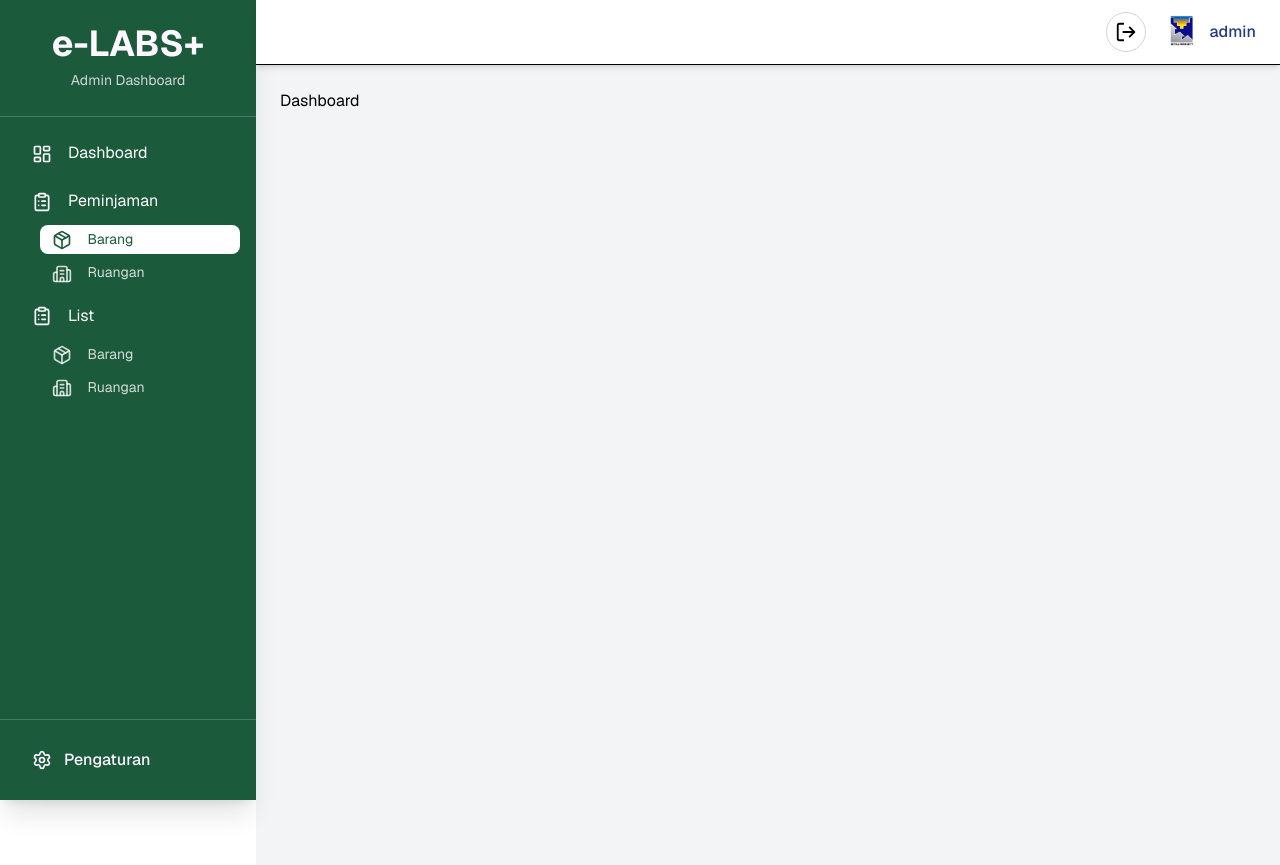
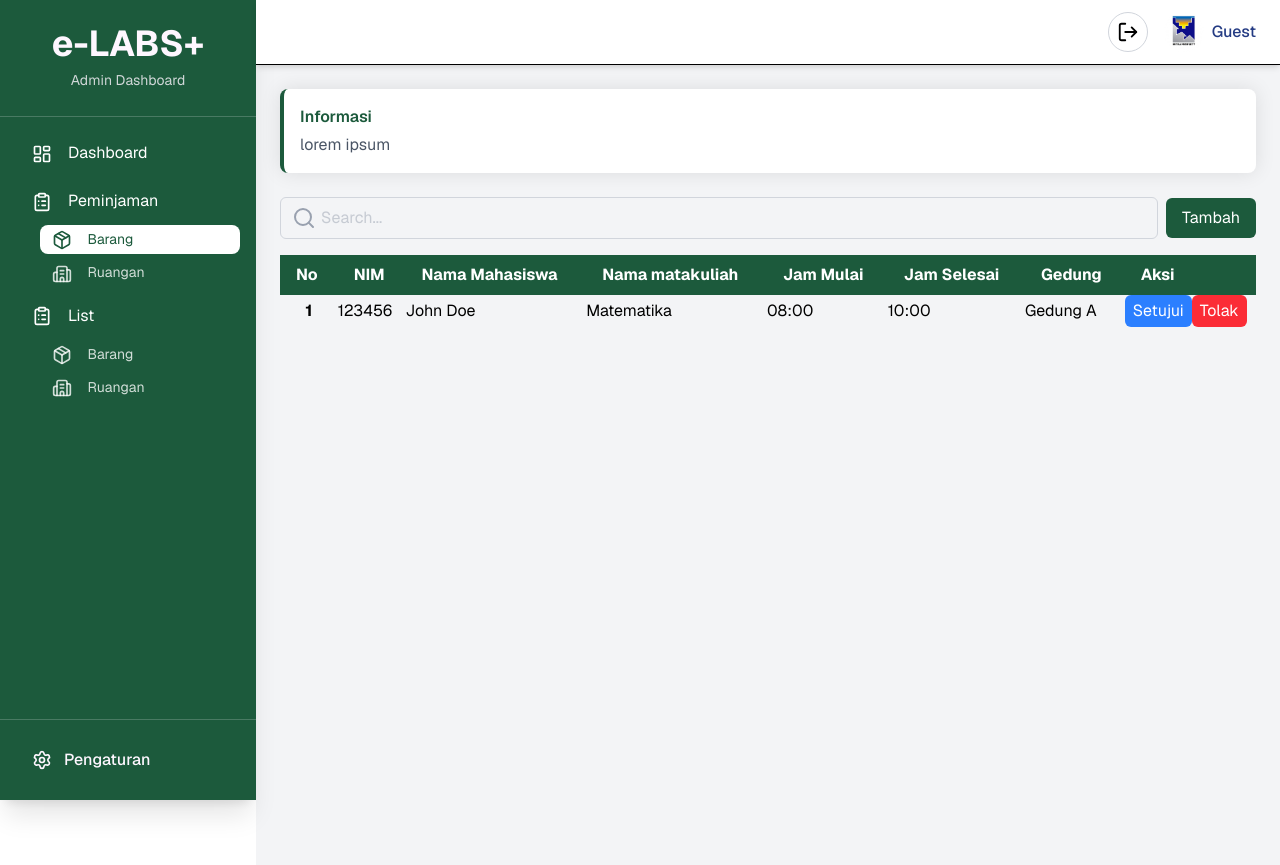
Before and after one commit to Rivalfitrah/e-labs-frontend, a Nuxt app: page /admin/peminjaman/barang in a window 1280 px wide. Built offline with nearby package versions, Linux system fonts and the light colour scheme.

Commit message:
login admin

```diff
--- a/app/components/layouts/HeaderDashboard.vue
+++ b/app/components/layouts/HeaderDashboard.vue
@@ -1,5 +1,15 @@
 <script setup>
 import { LogOut } from "lucide-vue-next";
+import { ref } from "vue";
+
+const user = ref(null)
+
+onMounted(() => {
+  const storedUser = localStorage.getItem('user')
+  if (storedUser) {
+    user.value = JSON.parse(storedUser)
+  }
+})
 
 </script>
 
@@ -23,7 +33,7 @@ import { LogOut } from "lucide-vue-next";
         />
       </div>
       <span class="hidden md:inline text-[#243B83] font-medium">
-        admin
+        {{ user ? user.nama : 'Guest' }}
       </span>
     </div>
   </header>
--- /dev/null
+++ b/app/components/layouts/login.vue
@@ -0,0 +1,67 @@
+<script setup>
+import Swal from 'sweetalert2'
+import { ref } from 'vue'
+import { Login } from '~/lib/api'
+import { useRouter } from 'vue-router'
+
+const email = ref("")
+const password = ref("")
+const loading = ref(false)
+const router = useRouter()
+
+const handleLogin = async () => {
+    loading.value = true
+    try {
+        const response = await Login(email.value, password.value)
+        console.log(response)
+        Swal.fire({
+            icon: 'success',
+            title: 'Login Successful',
+            text: 'You have been logged in successfully!',
+        })
+        localStorage.setItem('token', response.data.token)
+        localStorage.setItem('user', JSON.stringify(response.data))
+
+        // Redirect to dashboard or another page
+        router.push('/admin/dashboard')
+    } catch (error) {
+        Swal.fire({
+            icon: 'error',
+            title: 'Login Failed',
+            text: 'Invalid email or password. Please try again.',
+        })
+        console.log(error)
+    } finally {
+        loading.value = false
+    }
+}
+</script>
+
+<template>
+    <div class="bg-primary w-full h-screen flex flex-col items-center justify-center">
+        <div class="bg-white p-8 rounded-xl shadow-md max-w-3xl">
+            <h1 class="text-[#258D5C] font-bold text-8xl justify-center flex">e-LABS+</h1>
+            <span class="text-[#258D5C] justify-center flex">Electronic Labs & Assets Borrowing System</span>
+
+            <form @submit.prevent="handleLogin">
+                <div class="mt-10">
+                    <label for="username" class="block text-sm font-medium text-gray-700">Username</label>
+                    <input v-model="email" type="text" id="username" class="mt-2 block w-full px-3 py-3 border rounded-xl">
+                </div>
+
+                <div class="mt-6">
+                    <label for="password" class="block text-sm font-medium text-gray-700">Password</label>
+                    <input v-model="password" type="password" id="password" class="mt-2 block w-full px-3 py-3 border rounded-xl">
+                </div>
+
+                <div class="mt-6">
+                    <button
+                    :disabled="loading"
+                     type="submit" class="w-full py-4 rounded-xl text-white bg-primary ">
+                     {{ loading ? 'Logging in...' : 'Login' }}
+                    </button>
+                </div>
+            </form>
+        </div>
+    </div>
+</template>
--- a/app/components/login.vue
+++ /dev/null
@@ -1,25 +0,0 @@
-<script>
-
-</script>
-
-<template>
-    <div class="bg-primary w-full h-screen flex flex-col items-center justify-center">
-        <div class="bg-white p-8 rounded-xl shadow-md max-w-3xl">
-            <h1 class="text-[#258D5C] font-bold text-8xl justify-center flex">e-LABS+</h1>
-            <span class="text-[#258D5C] justify-center flex">Electronic Labs & Assets Borrowing System</span>
-            <form action="">
-                <div class="mt-10">
-                    <label for="username" class="block text-sm font-medium text-gray-700">Username</label>
-                    <input type="text" name="username" id="username" autocomplete="username" class="font-sans mt-2 block w-full px-3 py-3 border border-gray-300 rounded-xl shadow-sm placeholder-gray-400 focus:outline-none focus:ring-primary focus:border-primary sm:text-sm">
-                </div>
-                <div class="mt-6">
-                    <label for="password" class="block text-sm font-medium text-gray-700">Password</label>
-                    <input type="password" name="password" id="password" autocomplete="current-password" class="font-sans mt-2 block w-full px-3 py-3 border border-gray-300 rounded-xl shadow-sm placeholder-gray-400 focus:outline-none focus:ring-primary focus:border-primary sm:text-sm">
-                </div>
-                <div class="mt-6">
-                    <button type="submit" class="font-sans w-full flex justify-center py-4 px-4 border border-transparent rounded-xl shadow-sm text-lg font-medium text-white bg-primary hover:bg-green-700 focus:outline-none focus:ring-2 focus:ring-offset-2 focus:ring-primary">Login</button>
-                </div>
-            </form>
-        </div>
-    </div>
-</template>
--- /dev/null
+++ b/app/components/ui/infoBox.vue
@@ -0,0 +1,8 @@
+<template>
+    <div className="bg-white border-l-4 border-primary p-4 rounded-lg shadow-[0_0_20px_rgba(0,0,0,0.1)] mb-6">
+      <h2 className="font-semibold text-primary">Informasi</h2>
+      <p className="text-md text-gray-600 mt-1">
+        lorem ipsum
+      </p>
+    </div>
+</template>
--- /dev/null
+++ b/app/lib/api.js
@@ -0,0 +1,29 @@
+
+import axios from 'axios'
+
+const base_URL = 'https://test-e-labs.vercel.app'
+
+export async function listBarang() {
+    try {
+        const response = await axios.get(`${base_URL}/api/admin/master/barang`)
+        console.log('Fetched barang data:', response.data)
+        return response.data
+    } catch (error) {
+        console.error('Error fetching barang:', error)
+        throw error
+    }
+}
+
+export async function Login (email, password) {
+    try {
+        const response = await axios.post(`${base_URL}/api/auth/login`, {
+            email,
+            password
+        })
+        console.log('Login response:', response.data)
+        return response.data
+    } catch (error) {
+        console.error('Error during login:', error)
+        throw error
+    }
+}
--- a/app/pages/admin/dashboard/index.vue
+++ b/app/pages/admin/dashboard/index.vue
@@ -1,9 +1,46 @@
 <script setup>
+import UiInfoBox from '~/components/ui/infoBox.vue'
+import { Search } from 'lucide-vue-next'
 definePageMeta({
   layout: 'dashboard'
 })
+import { listBarang } from '~/lib/api'
+
+console.log(listBarang())
+
 </script>
 
 <template>
-    <h1>Dashboard Overview</h1>
+  <UiInfoBox />
+
+  <div class="flex flex-col md:flex-row md:items-center gap-2 mb-4">
+    <div class="flex relative w-full">
+      <Search class="absolute left-3 top-1/2 transform -translate-y-1/2 text-gray-400" />
+      <input
+        type="text"
+        class="pl-10 pr-4 py-2 w-full border border-gray-300 rounded-md focus:outline-none focus:ring-2 focus:ring-primary text-gray-400"
+        placeholder="Search..."
+      />
+    </div>
+    <button
+      class="bg-primary text-white px-4 py-2 rounded-md hover:bg-green-700 transition w-full md:w-auto">
+      Tambah
+    </button>
+  </div>
+
+
+  <table class="w-full border-collapse rounded-md">
+      <thead>
+        <tr>
+          <th class="bg-primary text-white text-left px-4 py-2">No</th>
+          <th class="bg-primary text-white text-left px-4 py-2">Foto</th>
+          <th class="bg-primary text-white text-left px-4 py-2">Nama Barang</th>
+          <th class="bg-primary text-white text-left px-4 py-2">Kode Barang</th>
+          <th class="bg-primary text-white text-left px-4 py-2">Merk</th>
+          <th class="bg-primary text-white text-left px-4 py-2">Kondisi</th>
+          <th class="bg-primary text-white text-left px-4 py-2">Jumlah</th>
+          <th class="bg-primary text-white text-left px-4 py-2">Aksi</th>
+        </tr>
+      </thead>
+    </table>
 </template>
--- a/app/pages/admin/peminjaman/barang/index.vue
+++ b/app/pages/admin/peminjaman/barang/index.vue
@@ -2,9 +2,57 @@
 definePageMeta({
   layout: 'dashboard'
 })
-
+import { Search } from 'lucide-vue-next'
+import UiInfoBox from '~/components/ui/infoBox.vue'
 </script>
 
 <template>
-        <h1>Dashboard</h1>
+  <UiInfoBox />
+
+  <div class="flex flex-col md:flex-row md:items-center gap-2 mb-4">
+    <div class="flex relative w-full">
+      <Search class="absolute left-3 top-1/2 transform -translate-y-1/2 text-gray-400" />
+      <input
+        type="text"
+        class="pl-10 pr-4 py-2 w-full border border-gray-300 rounded-md focus:outline-none focus:ring-2 focus:ring-primary text-gray-400"
+        placeholder="Search..."
+      />
+    </div>
+    <button
+      class="bg-primary text-white px-4 py-2 rounded-md hover:bg-green-700 transition w-full md:w-auto">
+      Tambah
+    </button>
+  </div>
+
+
+  <table class="w-full border-collapse rounded-md">
+      <thead>
+        <tr>
+          <th class="bg-primary text-white text-left px-4 py-2">No</th>
+          <th class="bg-primary text-white text-left px-4 py-2">NIM</th>
+          <th class="bg-primary text-white text-left px-4 py-2">Nama Mahasiswa</th>
+          <th class="bg-primary text-white text-left px-4 py-2">Nama matakuliah</th>
+          <th class="bg-primary text-white text-left px-4 py-2">Jam Mulai</th>
+          <th class="bg-primary text-white text-left px-4 py-2">Jam Selesai</th>
+          <th class="bg-primary text-white text-left px-4 py-2">Gedung</th>
+          <th class="bg-primary text-white text-left px-4 py-2">Aksi</th>
+        </tr>
+      </thead>
+      <tbody>
+        <!-- Data rows will go here -->
+         <tr>
+          <th class="">1</th>
+          <td>123456</td>
+          <td>John Doe</td>
+          <td>Matematika</td>
+          <td>08:00</td>
+          <td>10:00</td>
+          <td>Gedung A</td>
+          <td>
+            <button class="bg-blue-500 text-white px-2 py-1 rounded-md">Setujui</button>
+            <button class="bg-red-500 text-white px-2 py-1 rounded-md">Tolak</button>
+          </td>
+         </tr>
+      </tbody>
+    </table>
 </template>
--- /dev/null
+++ b/app/pages/auth/login/index.vue
@@ -0,0 +1,8 @@
+<script setup>
+import Login from '~/components/layouts/login.vue'
+
+</script>
+
+<template>
+    <login />
+</template>
--- a/app/pages/login/index.vue
+++ /dev/null
@@ -1,4 +0,0 @@
-
-<template>
-    <login />
-</template>
--- a/package.json
+++ b/package.json
@@ -11,8 +11,10 @@
   },
   "dependencies": {
     "@tailwindcss/vite": "^4.1.13",
+    "axios": "^1.12.2",
     "lucide-vue-next": "^0.544.0",
     "nuxt": "^4.1.2",
+    "sweetalert2": "^11.26.3",
     "tailwindcss": "^4.1.13",
     "vue": "^3.5.22",
     "vue-router": "^4.5.1"
```
Also changed, not shown: 1 other file (tests, documents, lock files or other folders).
